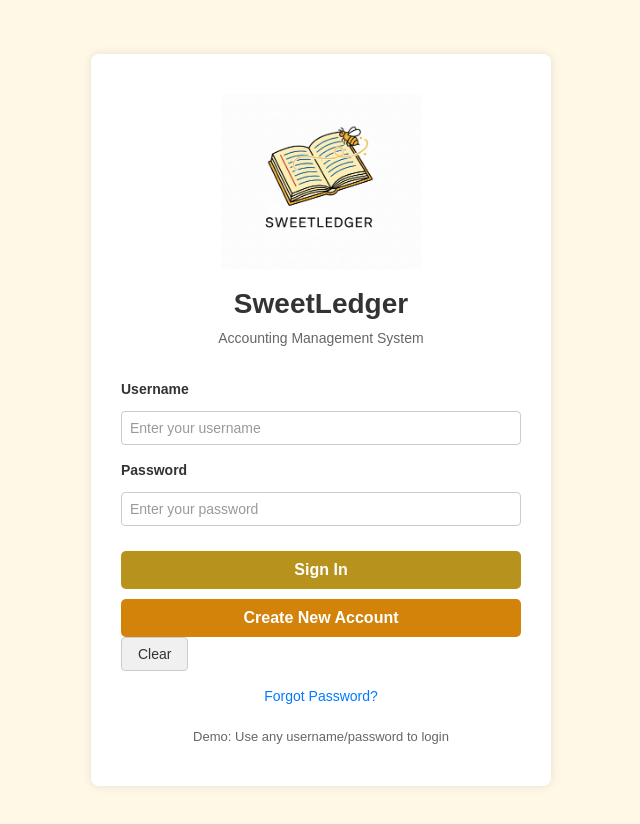
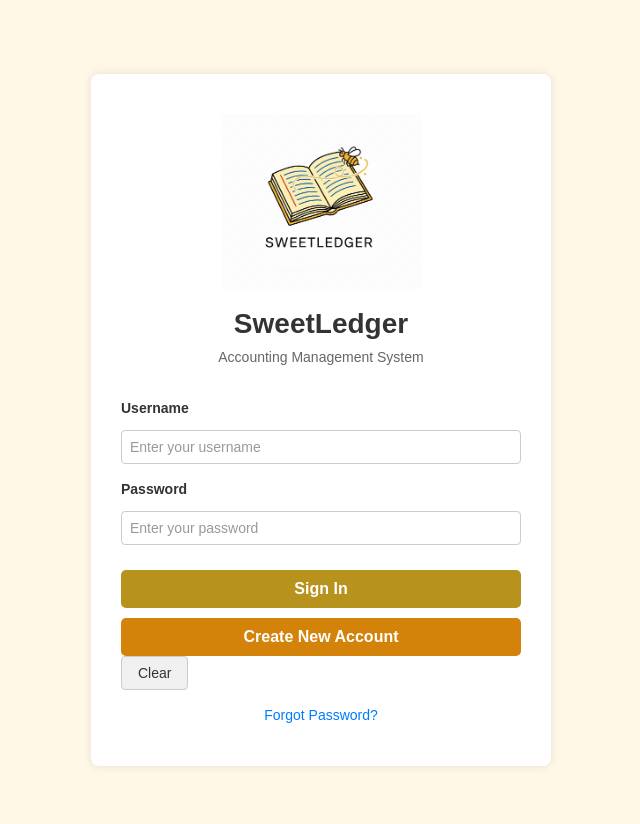
Before and after one commit to matthewcrowley/SWE-4713-Software-Application-Domain-Project, a React (Vite) app in the folder sad-project/: page / in a window 1280 px wide. Shown: the top 824 px of the page, without its empty margins (319-959 px from the left). Built offline with nearby package versions, Linux system fonts and the light colour scheme.

Commit message:
removed a sentence that was not needed

```diff
--- a/sad-project/src/App.jsx
+++ b/sad-project/src/App.jsx
@@ -155,8 +155,6 @@ function LoginPage({setIsLoggedIn}) {
         </Link>
 
         {message && <div className={`message ${message.includes("Processing") ? "success" : ""}`}>{message}</div>}
-
-        <p className="demo-text">Demo: Use any username/password to login</p>
       </div>
     </div>
   );
```
